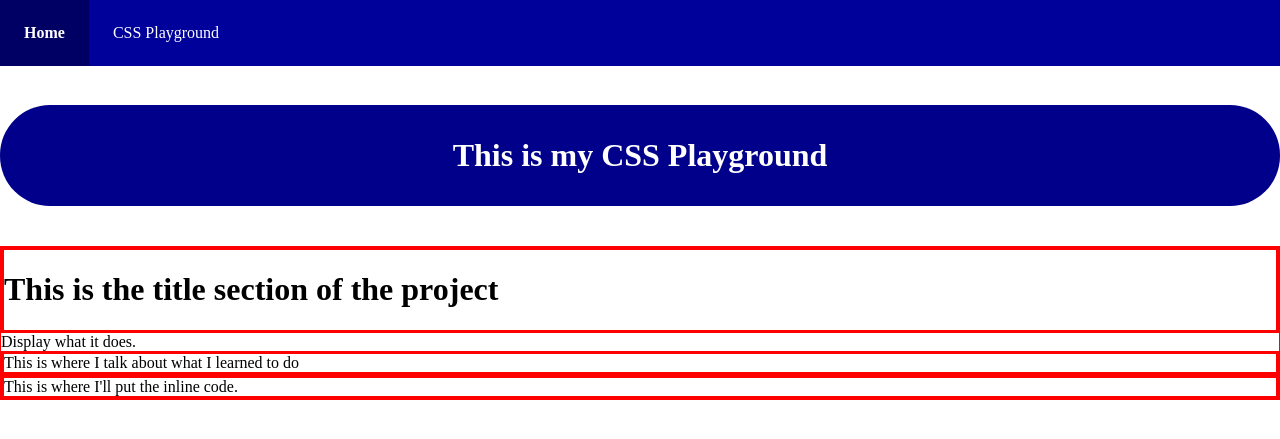
After one commit to Johnny-Codes/mysite, a Django app: page /cssplayground/ in a window 1280 px wide. The commit adds this page. Shown: the top 439 px of the page. Run offline with Django 4.2, Linux system fonts and the light colour scheme.

Commit message:
css playground page added

```diff
--- a/home/templates/home/base.html
+++ b/home/templates/home/base.html
@@ -20,30 +20,22 @@
   <link rel="apple-touch-icon" href="/apple-touch-icon.png">
 
   <link href="../static/base.css" type="text/css" rel="stylesheet">
+  {% block addcss %}
+  {% endblock addcss %}
 
 </head>
 
 <body>
   <navigation-bar>
     <navigation-item>
-      <a href="#" alt="#" class="active">Home</a>
+      <a href="/" alt="#" class="active">Home</a>
     </navigation-item>
     <navigation-item>
-        <a href="#" alt="#" class="active">Home</a>
-      </navigation-item>
-      <navigation-item>
-        <a href="#" alt="#" class="active">Home</a>
-      </navigation-item>
-      <navigation-item>
-        <a href="#" alt="#" class="active">Home</a>
-      </navigation-item>
-      <navigation-item>
-        <a href="#" alt="#" class="active">Home</a>
-      </navigation-item>
-      <navigation-item>
-        <a href="#" alt="#" class="active">Home</a>
+        <a href="/cssplayground" alt="#">CSS Playground</a>
       </navigation-item>
   </navigation-bar>
-
+  {% block content %}
+    whatever
+  {% endblock content %}
 </body>
 </html>
--- /dev/null
+++ b/home/templates/home/cssplayground.html
@@ -0,0 +1,31 @@
+{% extends 'home/base.html' %}
+
+{% block addcss %}
+<link href="../static/cssplayground.css" type="text/css" rel="stylesheet">
+{% endblock addcss %}
+
+
+{% block content %}
+<section-heading>
+    <section-heading-title>
+        <h1>This is my CSS Playground</h1>
+    </section-heading-title>
+</section-heading>
+
+<project-section>
+    <project-title-1>
+        <h1>This is the title section of the project</h1>
+    </project-title-1>
+    <project-display-1>
+        Display what it does.
+    </project-display-1>
+    <project-description-1>
+        This is where I talk about what I learned to do
+    </project-description-1>
+    <project-code-1>
+        This is where I'll put the inline code.
+    </project-code-1>
+</project-section>
+
+
+{% endblock content %}
--- a/home/urls.py
+++ b/home/urls.py
@@ -3,5 +3,6 @@ from django.urls import path
 from . import views
 
 urlpatterns = [
-    path('', views.index)
+    path('', views.index, name="home"),
+    path('cssplayground/', views.css_playground, name="cssplayground"),
 ]
--- a/home/views.py
+++ b/home/views.py
@@ -4,3 +4,6 @@ from django.http import HttpResponse
 # Create your views here.
 def index(request):
     return render(request, 'home/base.html')
+
+def css_playground(request):
+    return render(request, "home/cssplayground.html")
--- /dev/null
+++ b/static/cssplayground.css
@@ -0,0 +1,41 @@
+section-heading-title {
+    padding-left: 2em;
+    padding-right: 2em;
+}
+
+section-heading-title h1 {
+    color: white;
+    background-color: darkblue;
+    border: 0;
+    border-radius: 50px;
+    text-align: center;
+    padding-top: 1em;
+    padding-bottom: 1em;
+}
+
+project-section {
+    display: block;
+    border: 1px;
+    border-color: red;
+    border-style: solid;
+}
+
+project-title-1 {
+    display: block;
+    border-color: red;
+    border-style: solid;
+    font-weight: bold;
+
+}
+
+project-description-1 {
+    border-color: red;
+    border-style: solid;
+    display: block;
+}
+
+project-code-1 {
+    border-color: red;
+    border-style: solid;
+    display: block;
+}
```
